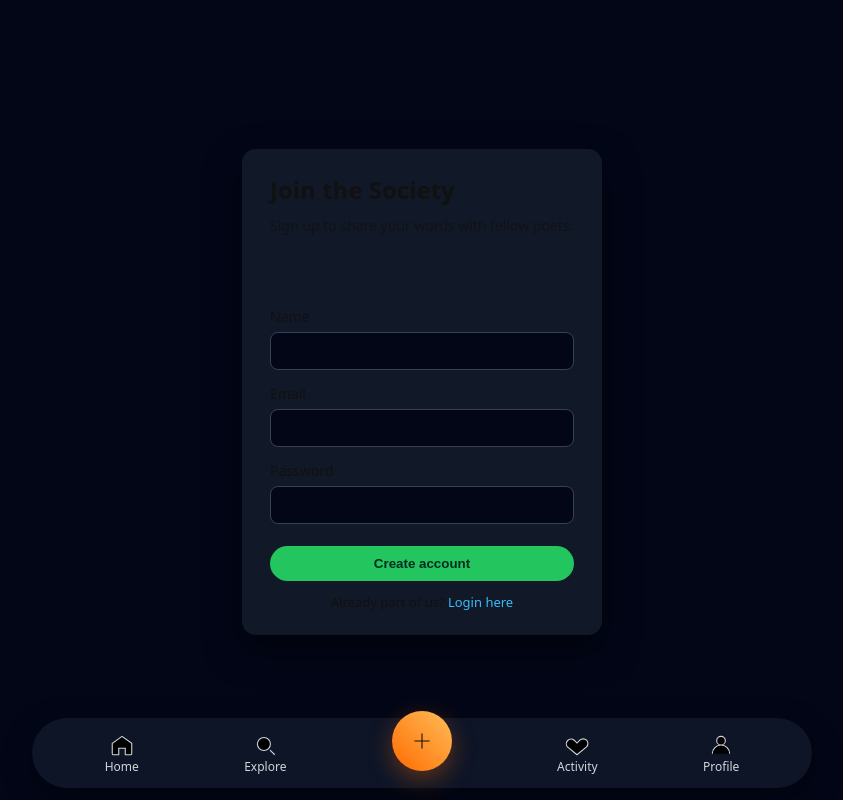
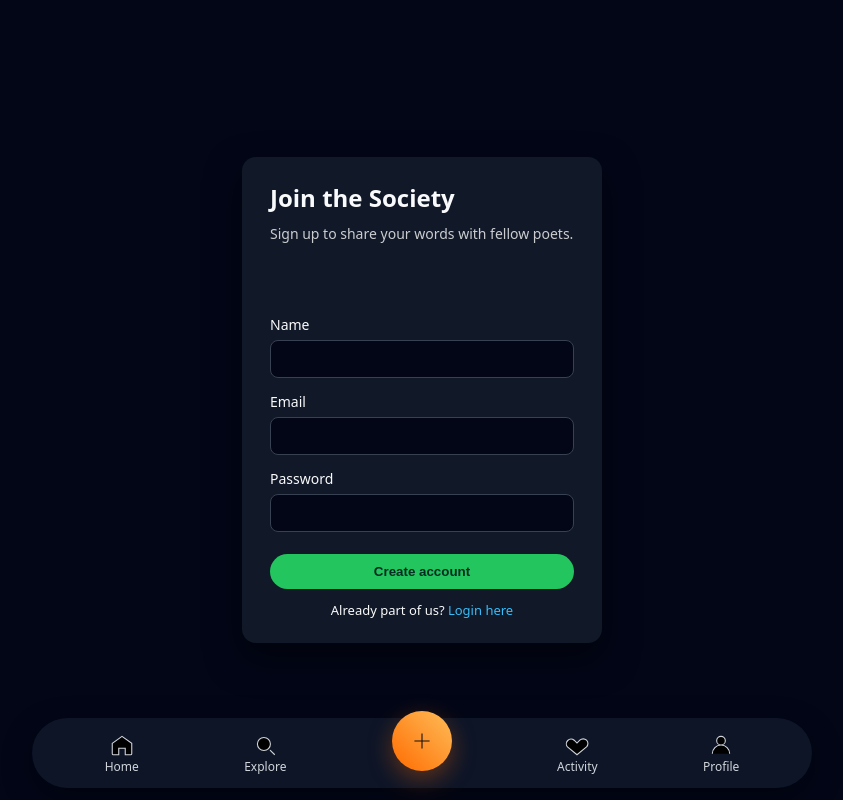
Before and after one commit to vijay-techh/deadPoetsSociety, a website: page public/signup.html in a window 1280 px wide. Shown: the whole page, without its empty margins (218-1061 px from the left). Drawn offline with Linux system fonts and the light colour scheme.

Commit message:
second commit

```diff
--- a/public/signup.html
+++ b/public/signup.html
@@ -17,7 +17,7 @@
       min-height: 100vh;
       margin: 0;
     }
-    .card {
+    .signupcard {
       background: #111827;
       padding: 24px 28px;
       border-radius: 14px;
@@ -90,7 +90,7 @@
   </style>
 </head>
 <body>
-  <div class="card">
+  <div class="signupcard">
     <h1>Join the Society</h1>
     <p>Sign up to share your words with fellow poets.</p>
 
```
